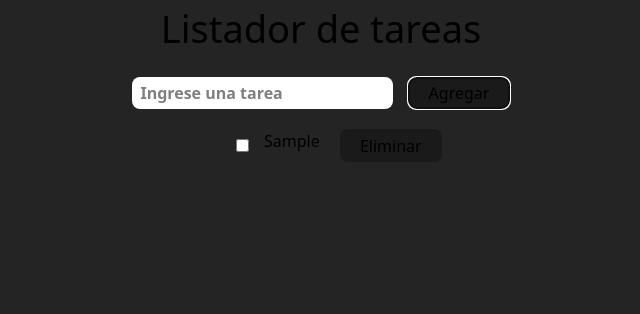
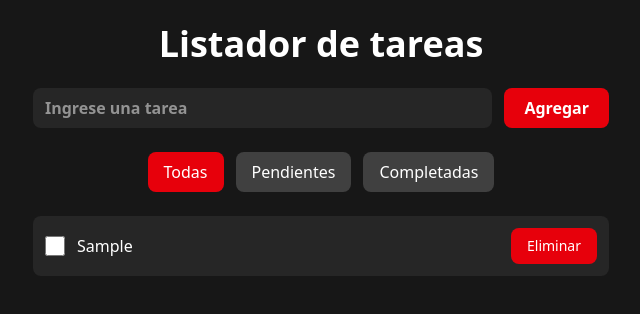
Before and after one commit to ecespedesp/To-Do-List-React, a React (Vite) app: page / in a window 1280 px wide. Both pictures are taken after typing "Sample" into the empty fields and a click on the button "Agregar". Shown: the top 314 px of the page, without its empty margins (319-959 px from the left). Built offline with nearby package versions, Linux system fonts and the light colour scheme.

Commit message:
feat: filter tasks finished and CSS file modification

```diff
--- a/src/App.css
+++ b/src/App.css
@@ -7,26 +7,3 @@
   align-items: center;
   text-align: center;
 }
-.waos {
-  gap: 10px;
-}
-
-button {
-  border-radius: 8px;
-  border: 1px solid transparent;
-  padding: 0.2em 1.2em;
-  font-size: 1em;
-  font-weight: 500;
-  font-family: inherit;
-  background-color: #1a1a1a;
-  cursor: pointer;
-  transition: border-color 0.25s;
-}
-
-button:hover {
-  border-color: #646cff;
-}
-button:focus,
-button:focus-visible {
-  outline: 4px auto -webkit-focus-ring-color;
-}
--- a/src/App.jsx
+++ b/src/App.jsx
@@ -5,6 +5,8 @@ function App() {
   const [tasks, setTasks] = useState([])
 
   const [newTask, setNewTask] = useState("")
+
+  const [filter, setFilter] = useState("all")
 
   useEffect(() => {
 
@@ -36,51 +38,102 @@ function App() {
     setTasks(prev => prev.filter(task => task.id !== id))
   }
 
+  const filteredTasks = tasks.filter(task => {
+    if(filter === "done") return task.done
+    if(filter === "pending") return !task.done
+    return true
+  }
+
+  )
+
   return (
+  <div className="min-h-screen bg-neutral-900 text-white px-4 py-6">
 
-    <div className='text-center'>
-      <h1 className='text-[38px] '>
+    <div className="max-w-xl mx-auto text-center">
+      <h1 className="text-3xl sm:text-4xl font-bold mb-6">
         Listador de tareas
       </h1>
-      <div className='flex justify-center my-5 gap-[15px]'>
-        <input className='px-2 py-1 bg-[white] rounded-lg text-[black] font-semibold'
-          type='text'
-          placeholder='Ingrese una tarea'
+
+      {/* Input + Button */}
+      <div className="flex flex-col sm:flex-row gap-3 mb-6">
+        <input
+          className="w-full px-3 py-2 rounded-lg text-white font-semibold bg-neutral-800"
+          type="text"
+          placeholder="Ingrese una tarea"
           value={newTask}
           onChange={e => setNewTask(e.target.value)}
-        ></input>
-        <button onClick={addTask}>Agregar</button>
+        />
+
+        <button
+          onClick={addTask}
+          className='bg-red-600 hover:!bg-red-700 transition rounded-lg px-5 py-2 font-semibold'
+        >
+          Agregar
+        </button>
       </div>
 
-      {/* Div for control of render list, checkbox and deleteTask*/}
-      <div className=' max-w-[200px] mx-auto rounded '>
-        <ul>
-          {tasks.map(task => (
+      {/* Filters */}
+      <div className="flex flex-wrap justify-center gap-3 mb-6">
+        <button
+          onClick={() => setFilter("all")}
+          className={`px-4 py-2 rounded-lg ${
+            filter === "all" ? "!bg-red-600" : "!bg-neutral-700"
+          }`}
+        >
+          Todas
+        </button>
+
+        <button
+          onClick={() => setFilter("pending")}
+          className={`px-4 py-2 rounded-lg ${
+            filter === "pending" ? "!bg-red-600" : "!bg-neutral-700"
+          }`}
+        >
+          Pendientes
+        </button>
+
+        <button
+          onClick={() => setFilter("done")}
+          className={`px-4 py-2 rounded-lg ${
+            filter === "done" ? "!bg-red-600" : "!bg-neutral-700"
+          }`}
+        >
+          Completadas
+        </button>
+      </div>
+
+      {/* Task list */}
+      <ul className="space-y-3">
+        {filteredTasks.map(task => (
           <li
-            className=' flex my-[10px] '
             key={task.id}
+            className="flex flex-col sm:flex-row sm:items-center sm:justify-between gap-3 bg-neutral-800 rounded-lg p-3"
           >
+            <label className="flex items-center gap-3">
               <input
-                className='mx-[15px]'
-                type='checkbox'
+                type="checkbox"
                 checked={task.done}
                 onChange={() => toggleTask(task.id)}
+                className="w-5 h-5"
               />
-              <span className={task.done ? "line-through" : ""} >
+              <span className={task.done ? "line-through opacity-60" : ""}>
                 {task.text}
               </span>
+            </label>
 
             <button
-                className='ml-[20px]'
-                onClick={()=> deleteTask(task.id)}
-              >Eliminar</button>
-
+              onClick={() => deleteTask(task.id)}
+              className="bg-red-600 hover:bg-red-700 transition rounded-lg px-4 py-2 text-sm"
+            >
+              Eliminar
+            </button>
           </li>
         ))}
       </ul>
     </div>
   </div>
 )
+
 }
 
 export default App
--- a/src/index.css
+++ b/src/index.css
@@ -1,16 +1 @@
 @import "tailwindcss";
-
-:root {
-  font-family: system-ui, Avenir, Helvetica, Arial, sans-serif;
-  line-height: 1.5;
-  font-weight: 400;
-
-  color-scheme: light dark;
-
-  background-color: #242424;
-
-  font-synthesis: none;
-  text-rendering: optimizeLegibility;
-  -webkit-font-smoothing: antialiased;
-  -moz-osx-font-smoothing: grayscale;
-}
```
Lines whose indentation alone changed are shown as unchanged.
